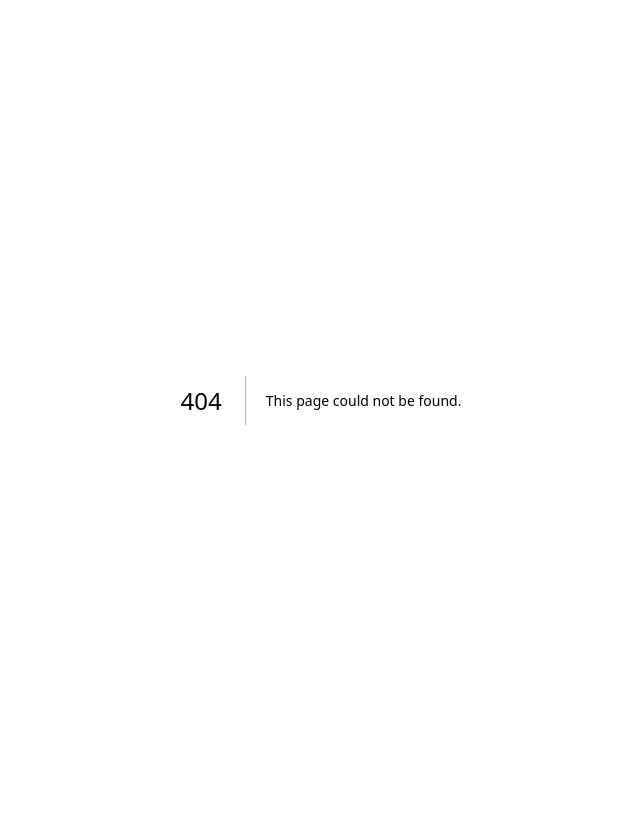
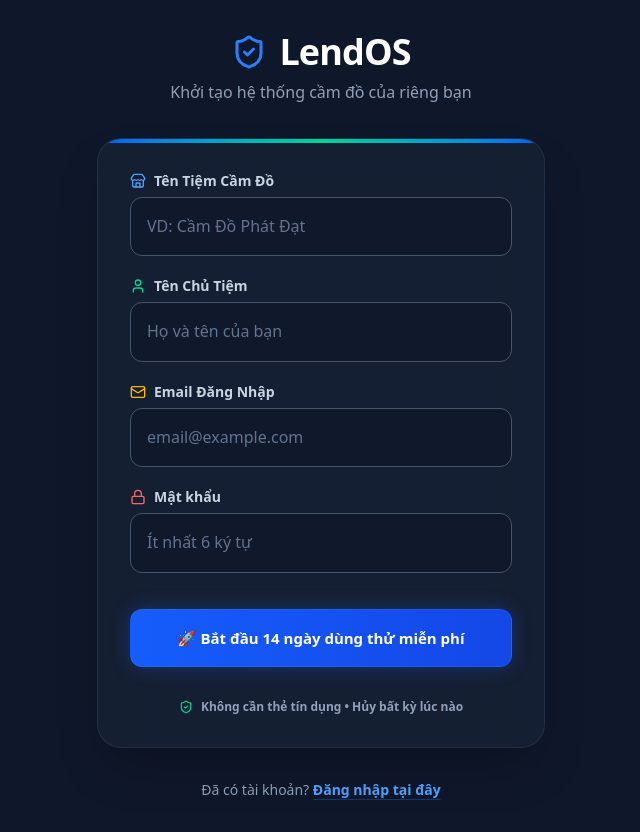
Before and after one commit to Tuanvu07/camvon, a Next.js app: page /register in a window 1280 px wide. Before the commit this address had no page. Shown: the whole page, without its empty margins (319-959 px from the left). Before the commit the page ends 800 px from the top, so only its background shows below. Built offline with nearby package versions, Linux system fonts and the light colour scheme.

Commit message:
feat(saas): build multi-tenant self-serve onboarding engine with 14-day trial logic

```diff
--- /dev/null
+++ b/src/actions/registerTenant.ts
@@ -0,0 +1,70 @@
+'use server';
+
+import { prisma } from '@/lib/db';
+import bcrypt from 'bcrypt';
+
+export async function registerTenant(formData: FormData) {
+  try {
+    const shopName = formData.get('shopName') as string;
+    const ownerName = formData.get('ownerName') as string;
+    const email = formData.get('email') as string;
+    const password = formData.get('password') as string;
+
+    if (!shopName || !ownerName || !email || !password) {
+      throw new Error('Vui lòng điền đầy đủ thông tin');
+    }
+
+    // 1. Kiểm tra Email (Tránh trùng lặp)
+    const existingUser = await prisma.user.findUnique({
+      where: { email }
+    });
+
+    if (existingUser) {
+      throw new Error('Email này đã được sử dụng. Vui lòng chọn email khác hoặc đăng nhập.');
+    }
+
+    // 2. Băm mật khẩu để bảo mật tuyệt đối
+    const passwordHash = await bcrypt.hash(password, 10);
+
+    // 3. Tính toán 14 ngày dùng thử (Free Trial)
+    const trialEndsAt = new Date(Date.now() + 14 * 24 * 60 * 60 * 1000);
+
+    // 4. Kiến trúc Đa Người Thuê (Multi-Tenant) qua Prisma Transaction
+    await prisma.$transaction(async (tx) => {
+      // Khởi tạo Tenant mới
+      const shop = await tx.shop.create({
+        data: {
+          name: shopName,
+          ownerName: ownerName,
+          cashBalance: 0,
+          initialCapital: 0,
+          trialEndsAt: trialEndsAt
+        }
+      });
+
+      // Khởi tạo User (Chủ Tenant)
+      const user = await tx.user.create({
+        data: {
+          email,
+          username: email, // Dùng email làm định danh đăng nhập
+          name: ownerName,
+          passwordHash,
+        }
+      });
+
+      // Mapping User vào Tenant với quyền cao nhất (OWNER)
+      await tx.shopUser.create({
+        data: {
+          shopId: shop.id,
+          userId: user.id,
+          role: 'OWNER',
+          isActive: true
+        }
+      });
+    });
+
+    return { success: true, redirect: '/login' };
+  } catch (error: any) {
+    return { error: error.message };
+  }
+}
--- /dev/null
+++ b/src/app/register/page.tsx
@@ -0,0 +1,138 @@
+'use client';
+
+import { useState } from 'react';
+import Link from 'next/link';
+import { useRouter } from 'next/navigation';
+import { Store, User, Mail, Lock, ShieldCheck, CheckCircle, AlertTriangle } from 'lucide-react';
+import { registerTenant } from '@/actions/registerTenant';
+import SubmitButton from '@/components/SubmitButton';
+
+export default function RegisterPage() {
+  const router = useRouter();
+  const [error, setError] = useState<string | null>(null);
+  const [success, setSuccess] = useState(false);
+
+  const handleSubmit = async (formData: FormData) => {
+    setError(null);
+    const res = await registerTenant(formData);
+
+    if (res.error) {
+      setError(res.error);
+    } else if (res.success) {
+      setSuccess(true);
+      setTimeout(() => {
+        router.push(res.redirect || '/login');
+      }, 2500);
+    }
+  };
+
+  if (success) {
+    return (
+      <div className="min-h-screen bg-[#0f172a] flex items-center justify-center p-4">
+        <div className="bg-slate-800/80 backdrop-blur-md rounded-3xl p-10 max-w-md w-full text-center border border-slate-700/50 shadow-2xl animate-in fade-in zoom-in-95 duration-500">
+          <CheckCircle size={80} className="text-emerald-400 mx-auto mb-6 drop-shadow-[0_0_15px_rgba(52,211,153,0.5)] animate-pulse" />
+          <h2 className="text-3xl font-black text-white mb-3">Tạo Thành Công!</h2>
+          <p className="text-slate-300 font-medium">Hệ thống đang chuẩn bị vùng dữ liệu (Tenant) riêng biệt cho cửa hàng của bạn. Tự động chuyển hướng đến trang đăng nhập...</p>
+        </div>
+      </div>
+    );
+  }
+
+  return (
+    <div className="min-h-screen bg-[#0f172a] flex flex-col items-center justify-center p-4 sm:p-8 font-sans">
+      <div className="w-full max-w-md">
+        <div className="text-center mb-8">
+          <h1 className="text-4xl font-black text-white tracking-tight flex items-center justify-center gap-3">
+            <ShieldCheck size={36} className="text-blue-500" /> LendOS
+          </h1>
+          <p className="text-slate-400 mt-2 font-medium">Khởi tạo hệ thống cầm đồ của riêng bạn</p>
+        </div>
+
+        <div className="bg-slate-800/50 backdrop-blur-xl rounded-3xl shadow-2xl p-6 sm:p-8 border border-slate-700/50 relative overflow-hidden">
+          <div className="absolute top-0 left-0 w-full h-1 bg-gradient-to-r from-blue-600 via-emerald-400 to-blue-600"></div>
+
+          <form action={handleSubmit} className="space-y-5">
+            <div className="space-y-1.5">
+              <label className="text-sm font-bold text-slate-300 flex items-center gap-2">
+                <Store size={16} className="text-blue-400" /> Tên Tiệm Cầm Đồ
+              </label>
+              <input
+                name="shopName"
+                type="text"
+                required
+                placeholder="VD: Cầm Đồ Phát Đạt"
+                className="w-full p-4 rounded-xl bg-slate-900/80 border border-slate-600 text-white focus:border-blue-500 focus:ring-2 focus:ring-blue-500/20 outline-none transition-all placeholder:text-slate-500 font-medium"
+              />
+            </div>
+
+            <div className="space-y-1.5">
+              <label className="text-sm font-bold text-slate-300 flex items-center gap-2">
+                <User size={16} className="text-emerald-400" /> Tên Chủ Tiệm
+              </label>
+              <input
+                name="ownerName"
+                type="text"
+                required
+                placeholder="Họ và tên của bạn"
+                className="w-full p-4 rounded-xl bg-slate-900/80 border border-slate-600 text-white focus:border-emerald-500 focus:ring-2 focus:ring-emerald-500/20 outline-none transition-all placeholder:text-slate-500 font-medium"
+              />
+            </div>
+
+            <div className="space-y-1.5">
+              <label className="text-sm font-bold text-slate-300 flex items-center gap-2">
+                <Mail size={16} className="text-amber-400" /> Email Đăng Nhập
+              </label>
+              <input
+                name="email"
+                type="email"
+                required
+                placeholder="email@example.com"
+                className="w-full p-4 rounded-xl bg-slate-900/80 border border-slate-600 text-white focus:border-amber-500 focus:ring-2 focus:ring-amber-500/20 outline-none transition-all placeholder:text-slate-500 font-medium"
+              />
+            </div>
+
+            <div className="space-y-1.5">
+              <label className="text-sm font-bold text-slate-300 flex items-center gap-2">
+                <Lock size={16} className="text-red-400" /> Mật khẩu
+              </label>
+              <input
+                name="password"
+                type="password"
+                required
+                minLength={6}
+                placeholder="Ít nhất 6 ký tự"
+                className="w-full p-4 rounded-xl bg-slate-900/80 border border-slate-600 text-white focus:border-red-500 focus:ring-2 focus:ring-red-500/20 outline-none transition-all placeholder:text-slate-500 font-medium"
+              />
+            </div>
+
+            {error && (
+              <div className="bg-red-900/20 text-red-400 p-4 rounded-xl text-sm font-semibold flex items-start gap-2 border border-red-900/50 animate-in fade-in slide-in-from-top-2">
+                <AlertTriangle size={18} className="shrink-0 mt-0.5" />
+                <span>{error}</span>
+              </div>
+            )}
+
+            <div className="pt-4">
+              <SubmitButton
+                text="🚀 Bắt đầu 14 ngày dùng thử miễn phí"
+                className="w-full py-4 rounded-xl bg-gradient-to-r from-blue-600 to-blue-700 text-white font-black text-[15px] hover:from-blue-500 hover:to-blue-600 shadow-[0_0_20px_rgba(37,99,235,0.3)] hover:shadow-[0_0_30px_rgba(37,99,235,0.5)] transition-all flex items-center justify-center border border-blue-500/30 hover:-translate-y-0.5 active:translate-y-0"
+              />
+            </div>
+
+            <div className="flex justify-center items-center gap-2 text-xs font-semibold text-slate-400 pt-3">
+              <ShieldCheck size={14} className="text-emerald-400" />
+              Không cần thẻ tín dụng • Hủy bất kỳ lúc nào
+            </div>
+          </form>
+        </div>
+
+        <div className="mt-8 text-center text-slate-400 font-medium text-sm">
+          Đã có tài khoản?{' '}
+          <Link href="/login" className="text-blue-400 hover:text-blue-300 font-bold underline decoration-blue-500/30 underline-offset-4 transition-colors">
+            Đăng nhập tại đây
+          </Link>
+        </div>
+      </div>
+    </div>
+  );
+}
```
Also changed, not shown: 1 other file (tests, documents, lock files or other folders).
